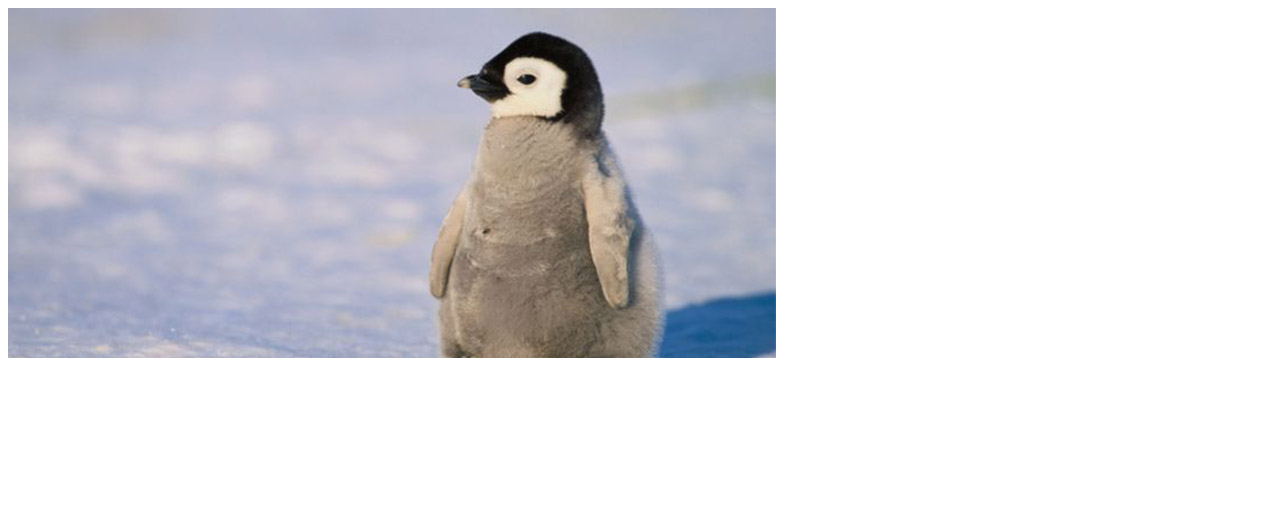
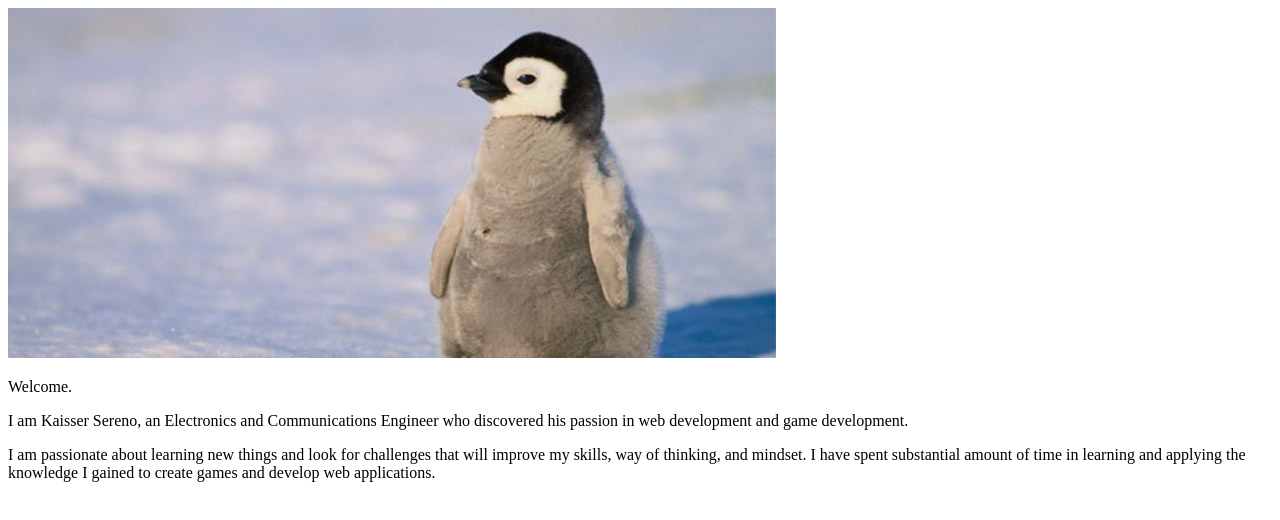
Before and after one commit to ka1sser/personal-cv, a plain HTML site: page index.html in a window 1280 px wide. Drawn offline with Linux system fonts and the light colour scheme.

Commit message:
Temporary introduction for the page

```diff
--- a/index.html
+++ b/index.html
@@ -4,9 +4,18 @@
   <head>
     <meta charset="utf-8" />
     <meta name="viewport" content="width=device-width" />
-    <title>My test page</title>
+    <title>Kaisser Sereno | Developer </title>
   </head>
   <body>
     <img src="./images/penguin.jpg" alt="My test image" />
+
+    <p> Welcome. </p>
+    <p> I am Kaisser Sereno, an Electronics and Communications Engineer who discovered his passion
+        in web development and game development.
+    </p>
+    <p> I am passionate about learning new things and look for challenges that will improve my skills,
+        way of thinking, and mindset. I have spent substantial amount of time in learning and applying
+        the knowledge I gained to create games and develop web applications.
+    </p>
   </body>
 </html>
```
